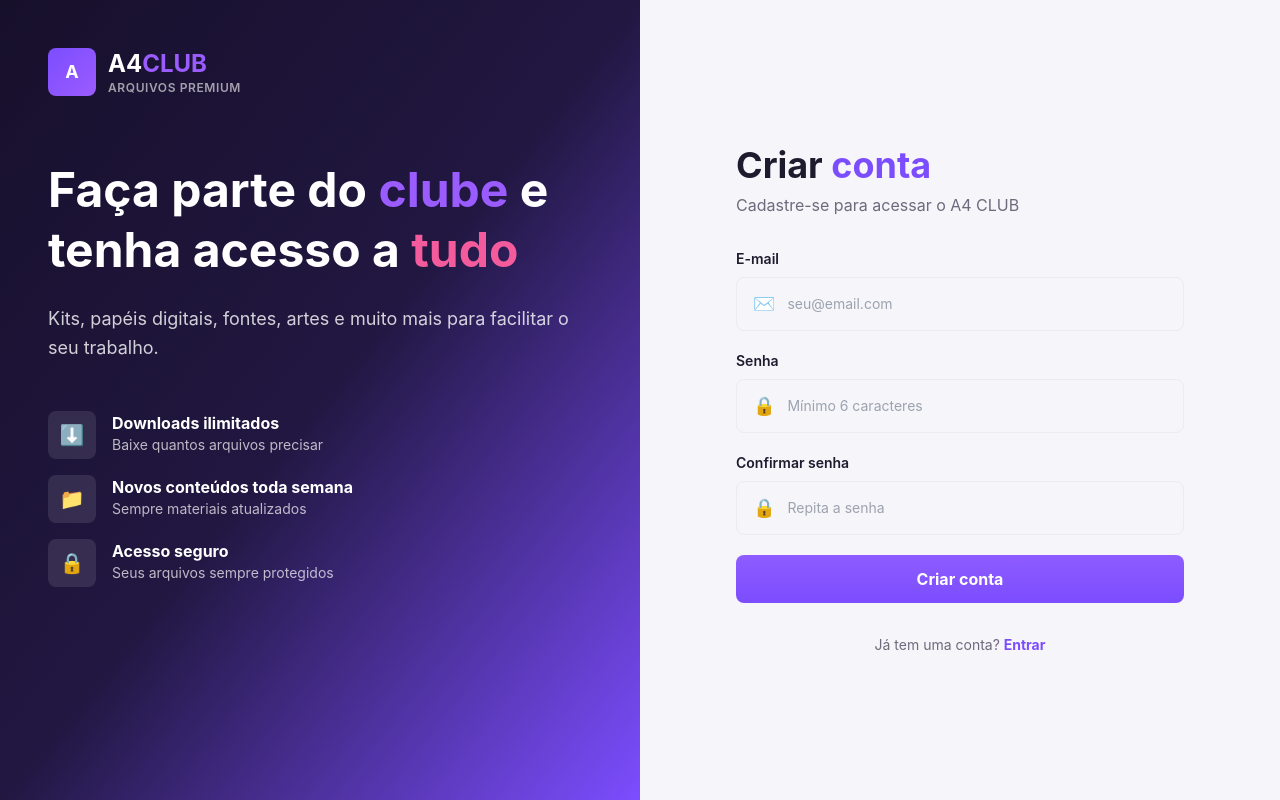
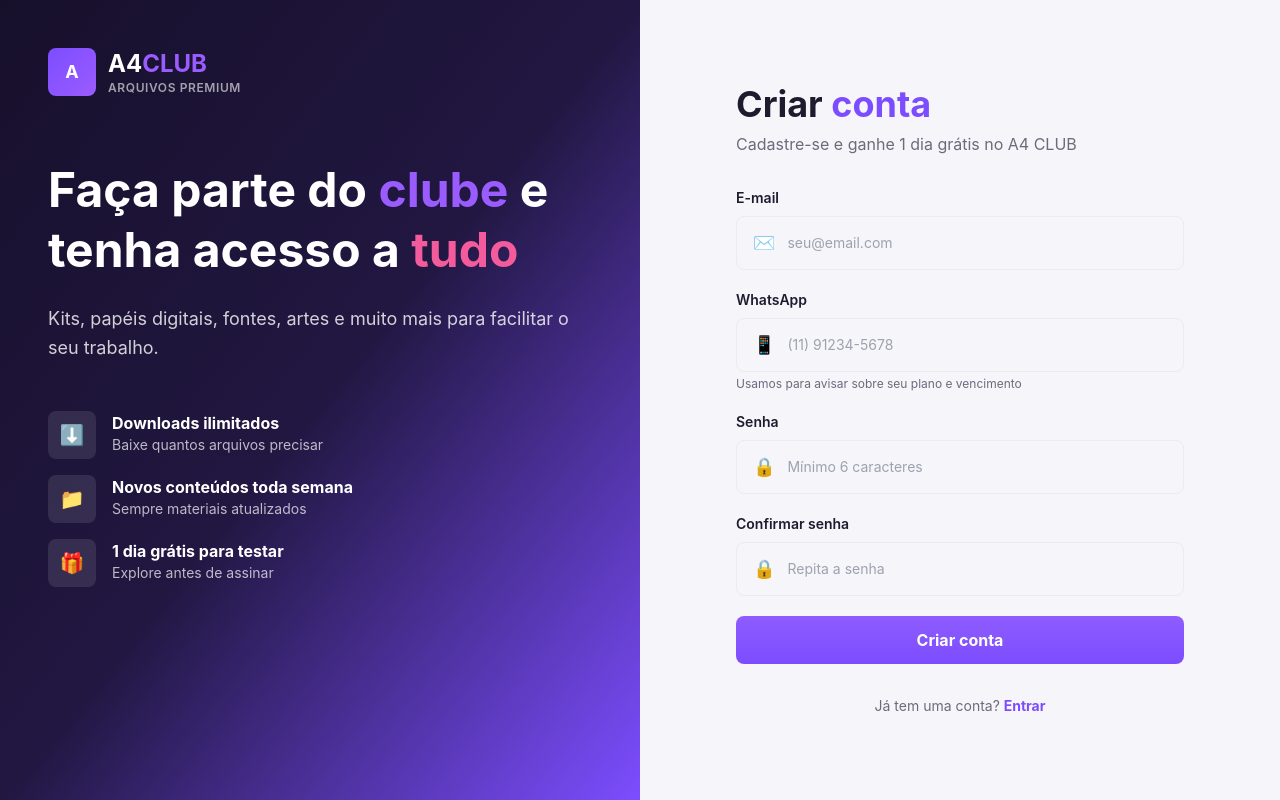
Before and after one commit to brunooportilho-10/a4club-frontend1, a Next.js app: page /cadastro in a window 1280 px wide. Built offline with nearby package versions, Linux system fonts and the light colour scheme; no server answers.

Commit message:
Add files via upload

```diff
--- a/app/cadastro/page.tsx
+++ b/app/cadastro/page.tsx
@@ -3,11 +3,20 @@
 import { useState, useEffect } from 'react'
 import { useRouter } from 'next/navigation'
 import { useAuth } from '@/lib/auth'
+import api from '@/lib/api'
+
+function formatarWhatsapp(valor: string) {
+  const d = valor.replace(/\D/g, '').slice(0, 11)
+  if (d.length <= 2) return d
+  if (d.length <= 7) return `(${d.slice(0, 2)}) ${d.slice(2)}`
+  return `(${d.slice(0, 2)}) ${d.slice(2, 7)}-${d.slice(7)}`
+}
 
 export default function CadastroPage() {
   const router = useRouter()
   const { user, register, isLoading, error } = useAuth()
   const [email, setEmail] = useState('')
+  const [whatsapp, setWhatsapp] = useState('')
   const [password, setPassword] = useState('')
   const [confirmar, setConfirmar] = useState('')
   const [localError, setLocalError] = useState('')
@@ -24,6 +33,11 @@ export default function CadastroPage() {
     e.preventDefault()
     setLocalError('')
 
+    const digitos = whatsapp.replace(/\D/g, '')
+    if (digitos.length < 10) {
+      setLocalError('Informe um número de WhatsApp válido, com DDD.')
+      return
+    }
     if (password !== confirmar) {
       setLocalError('As senhas não coincidem')
       return
@@ -35,6 +49,11 @@ export default function CadastroPage() {
 
     try {
       await register(email, password)
+      try {
+        await api.post('/api/perfil', { whatsapp })
+      } catch (e) {
+        // nao bloqueia o cadastro se so o salvamento do whatsapp falhar
+      }
       setSucesso(true)
     } catch (err: any) {
       setLocalError(err.message || 'Erro ao criar a conta')
@@ -50,8 +69,8 @@ export default function CadastroPage() {
           </div>
           <h1 className="text-xl font-bold mb-2">Conta criada com sucesso!</h1>
           <p className="text-sm text-muted mb-6">
-            Seu cadastro foi feito. Agora é só aguardar a liberação do
-            administrador do A4 CLUB para começar a baixar os arquivos.
+            Você já tem 1 dia grátis para explorar o catálogo. Depois disso, entre em
+            contato com o administrador do A4 CLUB para continuar com acesso completo.
           </p>
           <button
             onClick={() => router.push('/')}
@@ -107,11 +126,11 @@ export default function CadastroPage() {
             </div>
             <div className="flex gap-4">
               <div className="w-12 h-12 rounded-lg bg-white/10 flex items-center justify-center text-xl flex-shrink-0">
-                🔒
+                🎁
               </div>
               <div>
-                <div className="font-bold">Acesso seguro</div>
-                <div className="text-sm text-white/70">Seus arquivos sempre protegidos</div>
+                <div className="font-bold">1 dia grátis para testar</div>
+                <div className="text-sm text-white/70">Explore antes de assinar</div>
               </div>
             </div>
           </div>
@@ -124,7 +143,7 @@ export default function CadastroPage() {
           <h2 className="text-4xl font-bold mb-2">
             Criar <span className="text-primary">conta</span>
           </h2>
-          <p className="text-muted mb-8">Cadastre-se para acessar o A4 CLUB</p>
+          <p className="text-muted mb-8">Cadastre-se e ganhe 1 dia grátis no A4 CLUB</p>
 
           <form onSubmit={handleCadastro} className="space-y-5">
             <div>
@@ -142,6 +161,26 @@ export default function CadastroPage() {
                   required
                 />
               </div>
+            </div>
+
+            <div>
+              <label className="flex justify-between text-sm font-semibold mb-2">
+                <span>WhatsApp</span>
+              </label>
+              <div className="flex items-center gap-3 border border-border rounded-lg px-4 py-3 focus-within:border-primary focus-within:ring-4 focus-within:ring-primary/10 transition">
+                <span className="text-lg">📱</span>
+                <input
+                  type="tel"
+                  placeholder="(11) 91234-5678"
+                  value={whatsapp}
+                  onChange={(e) => setWhatsapp(formatarWhatsapp(e.target.value))}
+                  className="flex-1 outline-none bg-transparent text-sm"
+                  required
+                />
+              </div>
+              <p className="text-xs text-muted mt-1">
+                Usamos para avisar sobre seu plano e vencimento
+              </p>
             </div>
 
             <div>
```
